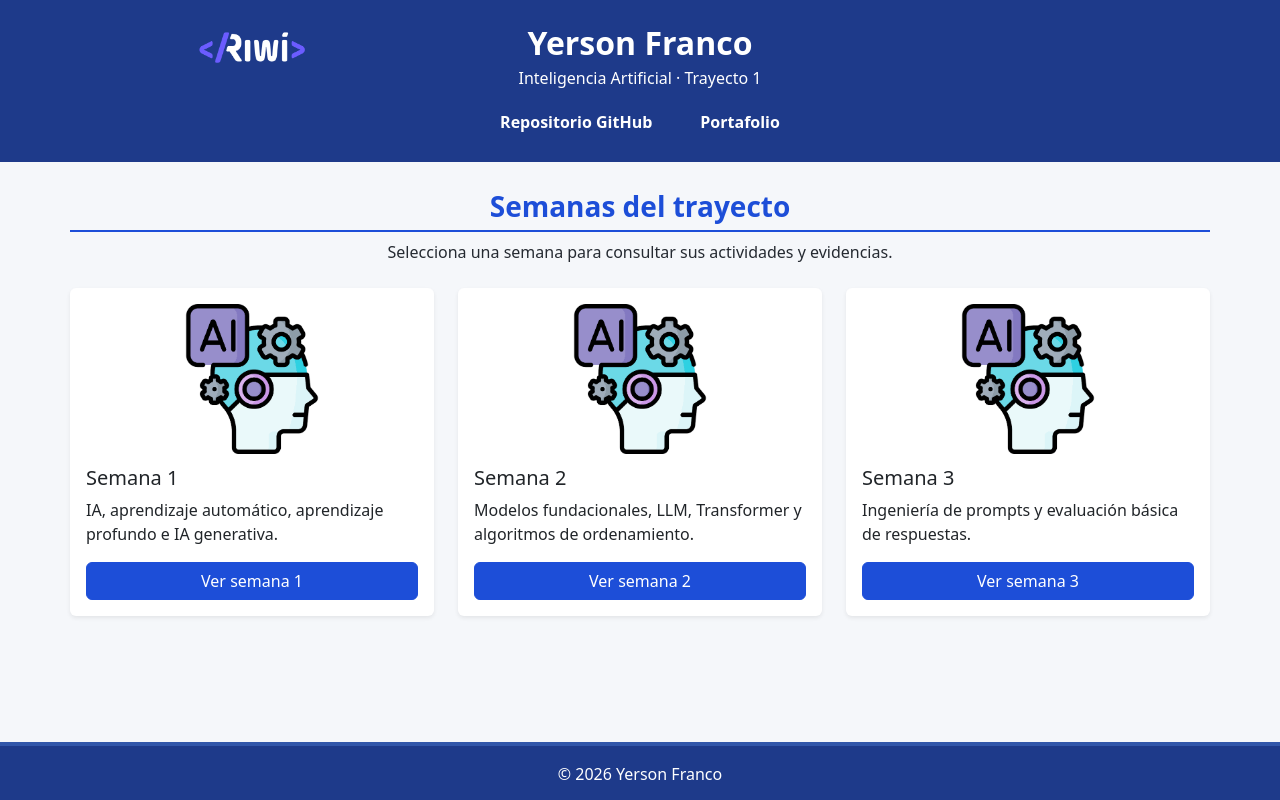
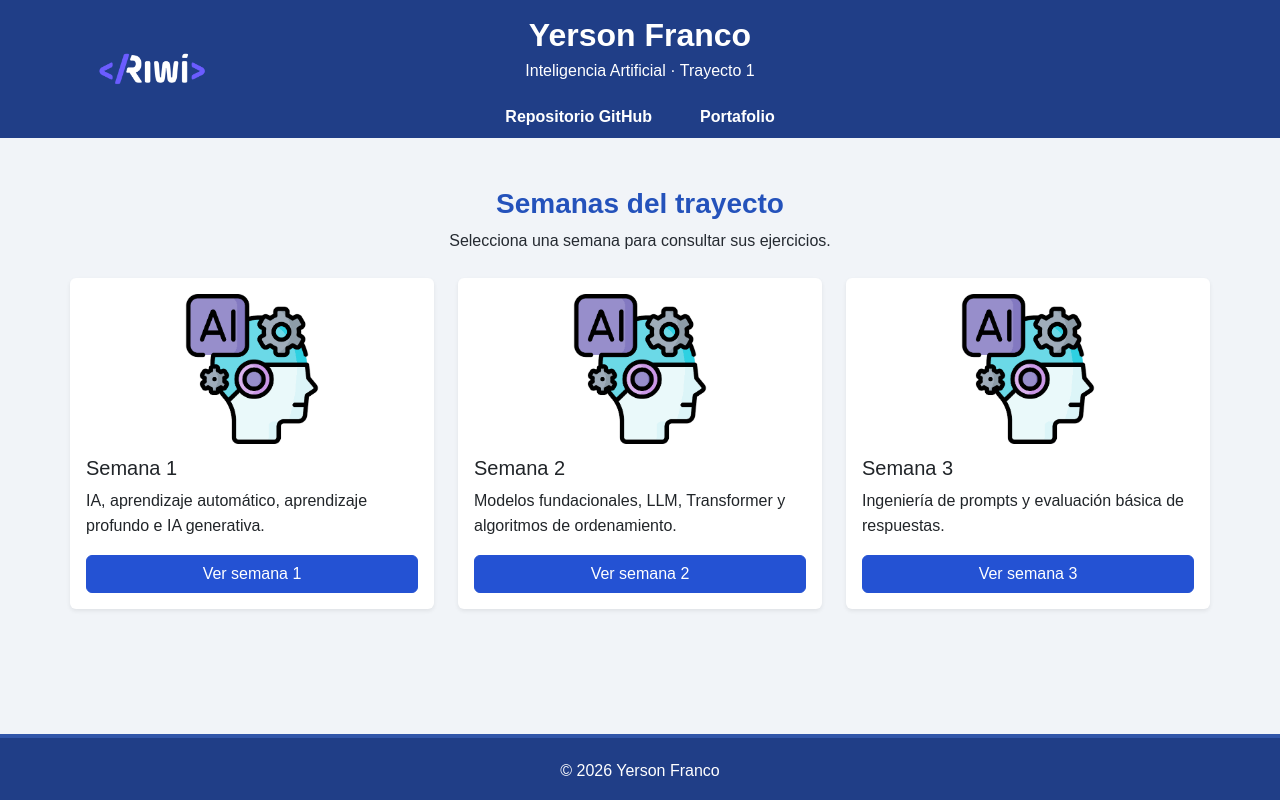
Before and after one commit to YersonFranco/inteligencia_artificial, a plain HTML site: page index.html in a window 1280 px wide. Drawn offline with nearby package versions, Linux system fonts and the light colour scheme.

Commit message:
style(portada): alinea IA con Algoritmia

```diff
--- a/css/style.css
+++ b/css/style.css
@@ -1,6 +1,6 @@
 :root {
-  --bs-primary: #1d4ed8;
-  --bs-primary-rgb: 29, 78, 216;
+  --bs-primary: #2452bb;
+  --bs-primary-rgb: 36, 82, 187;
 }
 
 html { height: 100%; }
@@ -10,34 +10,38 @@ body {
   flex-direction: column;
   min-height: 100%;
   margin: 0;
-  background-color: #f5f7fa;
+  background-color: #f1f4f8;
   color: #252a31;
+  font-family: Arial, sans-serif;
+  line-height: 1.6;
 }
 
 .bg-oscuro {
-  background-color: #1e3a8a;
+  position: relative;
+  padding: 16px 16px 4px !important;
+  background-color: #203e87;
 }
 
 .site-header-brand {
-  position: relative;
-  max-width: 900px;
+  position: static;
+  max-width: 1100px;
   margin: 0 auto;
 }
 
 .riwi-logo {
   position: absolute;
   top: 50%;
-  left: 0;
+  left: max(16px, calc((100% - 1100px) / 2));
   width: 124px;
   height: 62px;
   object-fit: contain;
-  transform: translateY(-65%);
+  transform: translateY(-50%);
 }
 
 .contenido-principal {
   flex: 1;
   width: min(92%, 1140px);
-  margin: 28px auto 36px;
+  margin: 49px auto 36px;
 }
 
 .contenedor-semana {
@@ -50,7 +54,12 @@ body {
   margin-bottom: 8px;
   padding-bottom: 6px;
   border-bottom: 2px solid #1d4ed8;
-  color: #1d4ed8;
+  color: #2452bb;
+}
+
+.titulo-portada {
+  margin-bottom: 8px;
+  color: #2452bb;
 }
 
 .icono-semana {
@@ -97,9 +106,9 @@ body {
 
 .pie {
   margin-top: auto;
-  padding: 16px 16px 14px;
+  padding: 20px 16px 16px;
   border-top: 4px solid #3156a9;
-  background-color: #1e3a8a;
+  background-color: #203e87;
   color: #fff;
   text-align: center;
 }
@@ -124,12 +133,12 @@ body {
 }
 
 .btn-primary {
-  --bs-btn-bg: #1d4ed8;
-  --bs-btn-border-color: #1d4ed8;
-  --bs-btn-hover-bg: #1e3a8a;
-  --bs-btn-hover-border-color: #1e3a8a;
-  --bs-btn-active-bg: #1e3a8a;
-  --bs-btn-active-border-color: #1e3a8a;
+  --bs-btn-bg: #2452d3;
+  --bs-btn-border-color: #2452d3;
+  --bs-btn-hover-bg: #173eaa;
+  --bs-btn-hover-border-color: #173eaa;
+  --bs-btn-active-bg: #173eaa;
+  --bs-btn-active-border-color: #173eaa;
 }
 
 .btn:focus-visible,
--- a/index.html
+++ b/index.html
@@ -24,13 +24,13 @@
   </header>
   <main class="contenido-principal">
     <section aria-labelledby="semanas-title">
-      <h2 class="h3 fw-bold titulo-seccion text-center" id="semanas-title">Semanas del trayecto</h2>
-      <p class="text-center mb-4">Selecciona una semana para consultar sus actividades y evidencias.</p>
+      <h2 class="h3 fw-bold titulo-portada text-center" id="semanas-title">Semanas del trayecto</h2>
+      <p class="text-center mb-4">Selecciona una semana para consultar sus ejercicios.</p>
       <div class="row row-cols-1 row-cols-md-3 g-4">
         <div class="col">
           <article class="card h-100 border-0 shadow-sm tarjeta-semana">
             <div class="card-body p-3">
-              <img class="icono-semana" src="img/icon.png" alt="Ilustración de algoritmos y programación">
+              <img class="icono-semana" src="img/icon.png" alt="Ilustración de inteligencia artificial">
               <h3 class="h5">Semana 1</h3>
               <p>IA, aprendizaje automático, aprendizaje profundo e IA generativa.</p>
               <a class="btn btn-primary w-100" href="trayecto_1/semana_1/index.html">Ver semana 1</a>
@@ -40,7 +40,7 @@
         <div class="col">
           <article class="card h-100 border-0 shadow-sm tarjeta-semana">
             <div class="card-body p-3">
-              <img class="icono-semana" src="img/icon.png" alt="Ilustración de algoritmos y programación">
+              <img class="icono-semana" src="img/icon.png" alt="Ilustración de inteligencia artificial">
               <h3 class="h5">Semana 2</h3>
               <p>Modelos fundacionales, LLM, Transformer y algoritmos de ordenamiento.</p>
               <a class="btn btn-primary w-100" href="trayecto_1/semana_2/index.html">Ver semana 2</a>
@@ -50,7 +50,7 @@
         <div class="col">
           <article class="card h-100 border-0 shadow-sm tarjeta-semana">
             <div class="card-body p-3">
-              <img class="icono-semana" src="img/icon.png" alt="Ilustración de algoritmos y programación">
+              <img class="icono-semana" src="img/icon.png" alt="Ilustración de inteligencia artificial">
               <h3 class="h5">Semana 3</h3>
               <p>Ingeniería de prompts y evaluación básica de respuestas.</p>
               <a class="btn btn-primary w-100" href="trayecto_1/semana_3/index.html">Ver semana 3</a>
```
